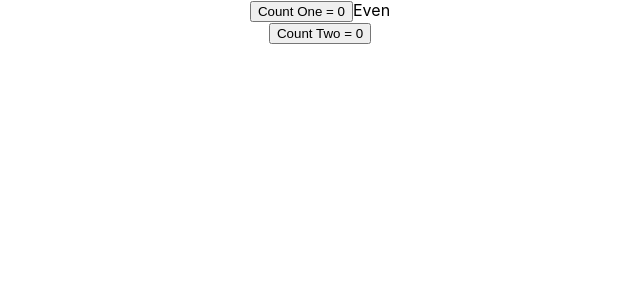
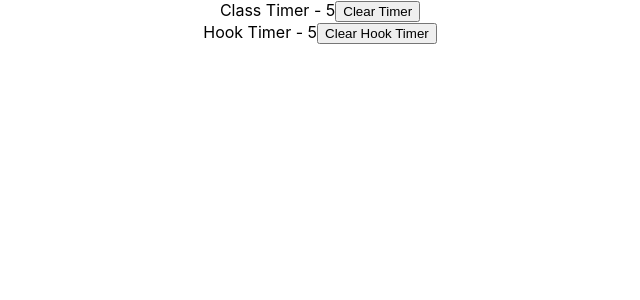
Before and after one commit to YUDONGHYUK/TIL, a React (Create React App) app in the folder codevolution/react-hooks/: page / in a window 1280 px wide. Shown: the top 300 px of the page, without its empty margins (320-960 px from the left). Built offline with nearby package versions, Linux system fonts and the light colour scheme.

Commit message:
react-hook: useRef Hook

```diff
--- a/codevolution/react-hooks/src/App.js
+++ b/codevolution/react-hooks/src/App.js
@@ -1,11 +1,15 @@
 import React from 'react';
-import Counter from './components/useMemo/Counter';
+// import FocusInput from './components/useRef/FocusInput';
+import ClassTimer from './components/useRef/ClassTimer';
+import HookTimer from './components/useRef/HookTimer';
 import './App.css';
 
 function App() {
   return (
     <div className='App'>
-      <Counter />
+      {/* <FocusInput /> */}
+      <ClassTimer />
+      <HookTimer />
     </div>
   );
 }
--- /dev/null
+++ b/codevolution/react-hooks/src/components/useRef/ClassTimer.js
@@ -0,0 +1,34 @@
+import React, { Component } from 'react';
+
+class ClassTimer extends Component {
+  interval;
+  constructor(props) {
+    super(props);
+    this.state = {
+      timer: 0,
+    };
+  }
+
+  componentDidMount() {
+    this.interval = setInterval(() => {
+      this.setState((prevState) => ({ timer: prevState.timer + 1 }));
+    }, 1000);
+  }
+
+  componentWillUnmount() {
+    clearInterval(this.interval);
+  }
+
+  render() {
+    return (
+      <div>
+        Class Timer - {this.state.timer}
+        <button onClick={() => clearInterval(this.interval)}>
+          Clear Timer
+        </button>
+      </div>
+    );
+  }
+}
+
+export default ClassTimer;
--- /dev/null
+++ b/codevolution/react-hooks/src/components/useRef/FocusInput.js
@@ -0,0 +1,18 @@
+import React, { useEffect, useRef } from 'react';
+
+const FocusInput = () => {
+  const inputRef = useRef(null);
+
+  useEffect(() => {
+    // focus the input element
+    inputRef.current.focus();
+  }, []);
+
+  return (
+    <div>
+      <input ref={inputRef} type='text' />
+    </div>
+  );
+};
+
+export default FocusInput;
--- /dev/null
+++ b/codevolution/react-hooks/src/components/useRef/HookTimer.js
@@ -0,0 +1,31 @@
+import React, { useEffect, useState, useRef } from 'react';
+
+const HookTimer = () => {
+  const [timer, setTimer] = useState(0);
+  const intervalRef = useRef();
+
+  useEffect(() => {
+    intervalRef.current = setInterval(() => {
+      setTimer((prevTimer) => prevTimer + 1);
+    }, 1000);
+
+    return () => {
+      clearInterval(intervalRef.current);
+    };
+  }, []);
+
+  return (
+    <div>
+      Hook Timer - {timer}
+      <button
+        onClick={() => {
+          clearInterval(intervalRef.current);
+        }}
+      >
+        Clear Hook Timer
+      </button>
+    </div>
+  );
+};
+
+export default HookTimer;
```
